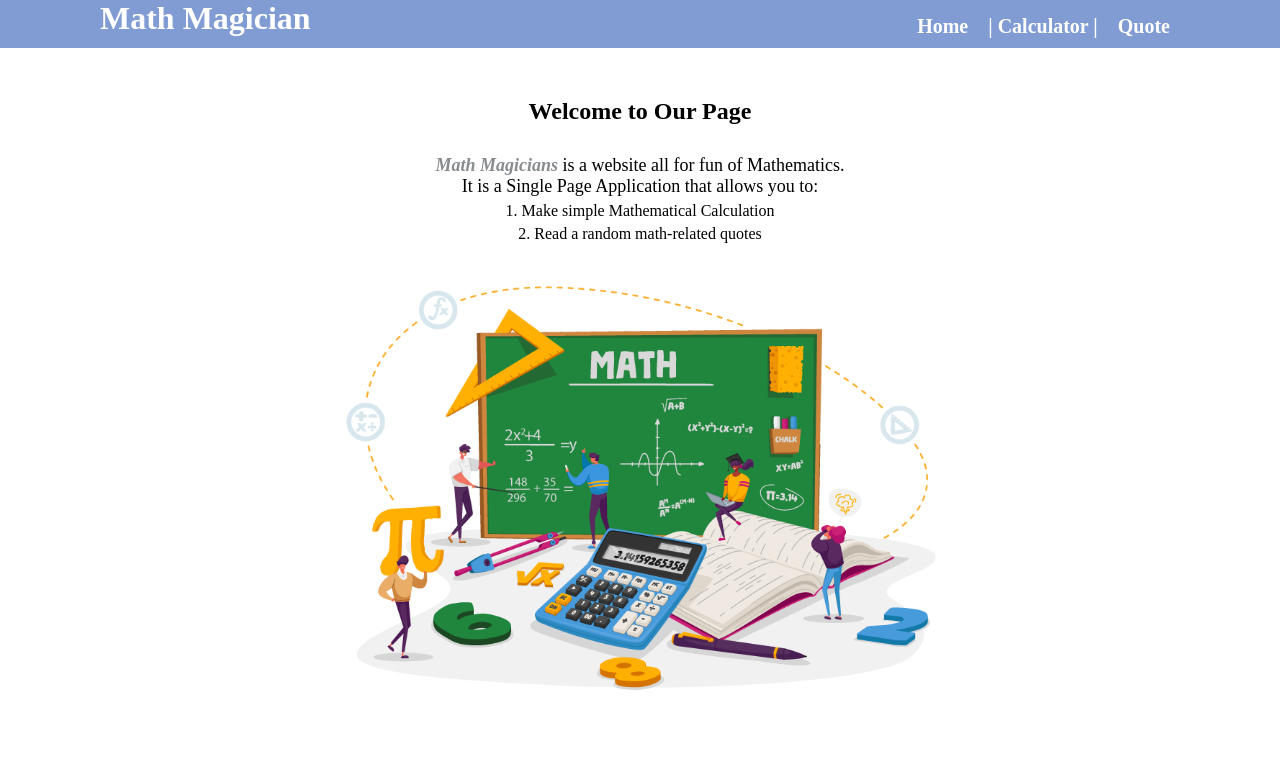
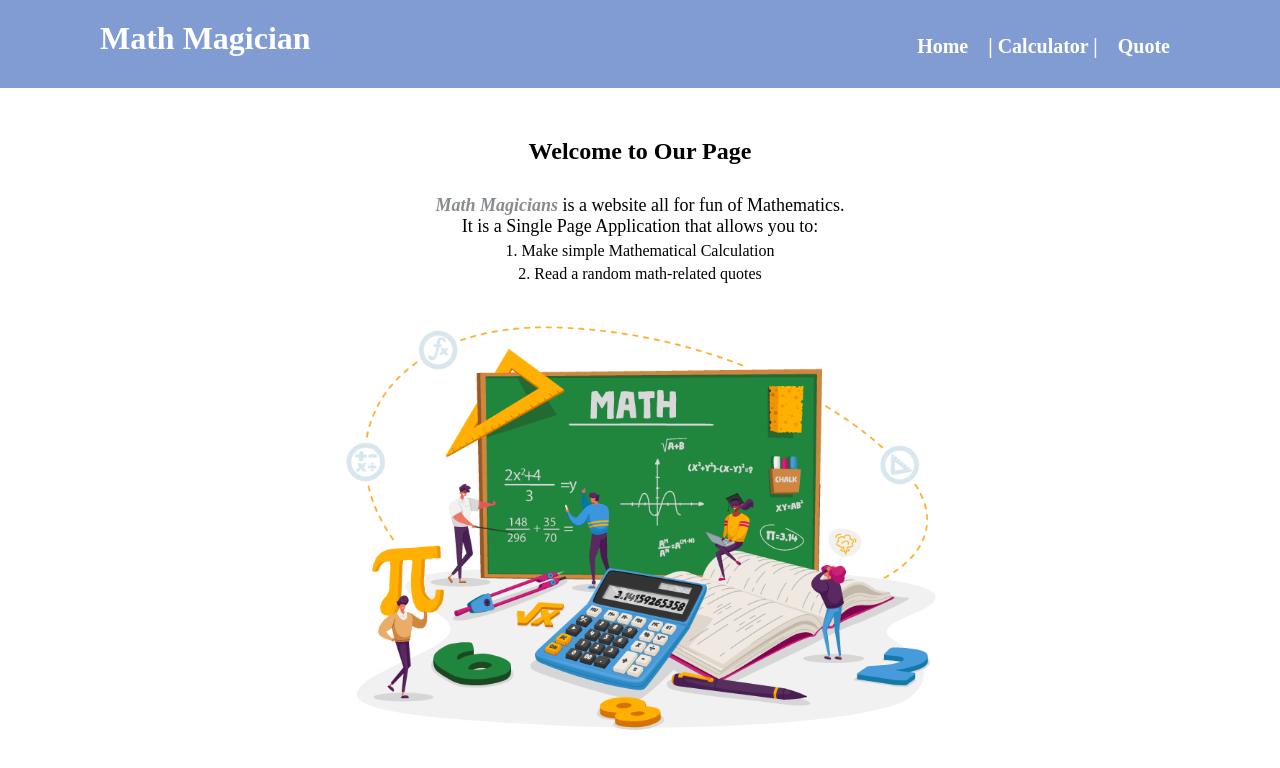
Before and after one commit to GordonOtieno/math-magicians, a React (Create React App) app: page / in a window 1280 px wide. Shown: the top 768 px of the page. Built offline with nearby package versions, Linux system fonts and the light colour scheme.

Commit message:
modify styling

```diff
--- a/src/components/styles/navbar.css
+++ b/src/components/styles/navbar.css
@@ -2,7 +2,7 @@
   display: flex;
   justify-content: space-between;
   background-color: rgb(128, 156, 211);
-  padding: 0 100px;
+  padding: 20px 100px;
 }
 
 .logo {
```
